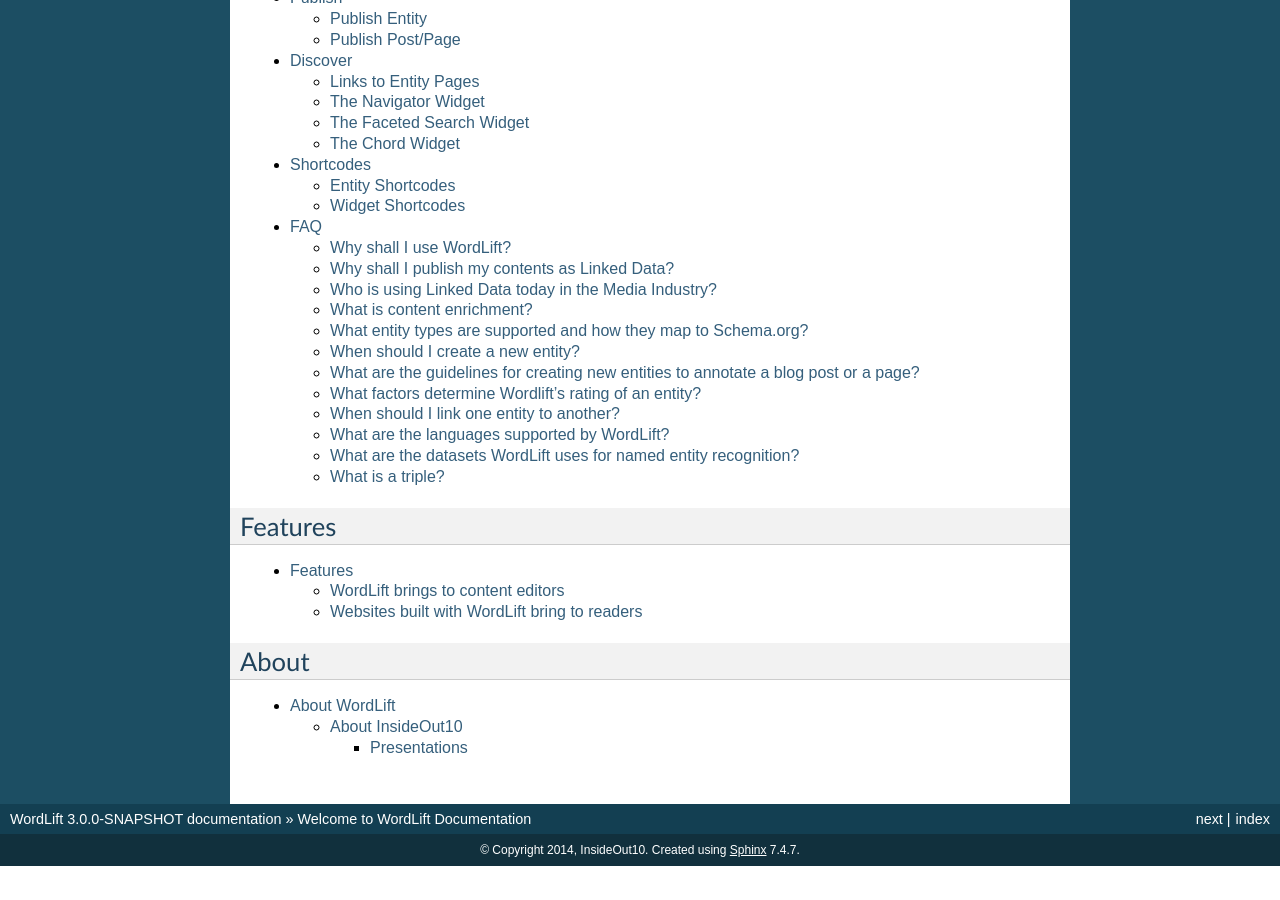
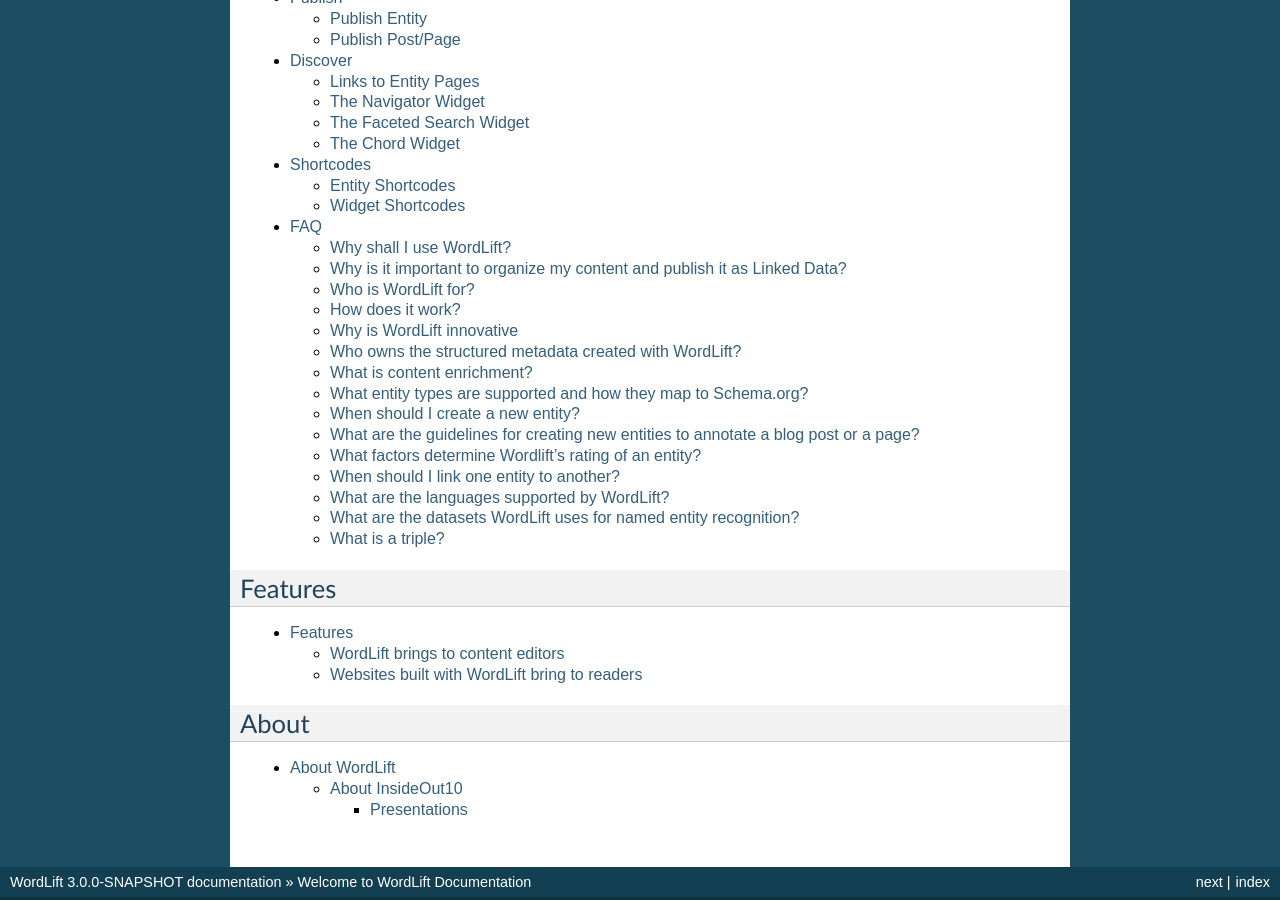
Before and after one commit to insideout10/wordlift-docs, a Sphinx documentation site: the page built from docs/index.rst, in a window 1280 px wide and 900 px high, scrolled down 962 px. Built offline with Sphinx 7.4.7, drawn with Linux system fonts in a browser that asks for light colours; before the commit the page ends 1828 px from its top, so only the background shows below that; some of the changed lines change nothing that is shown.

Commit message:
updating faq

```diff
--- a/docs/faq.rst
+++ b/docs/faq.rst
@@ -4,19 +4,49 @@
 Why shall I use WordLift?
 _____________
 
-The purpose of using WordLift is to (1) categorize your content, (2) help people find content of interest to them, and (3) help WordLift describe your content in *machine-readable* format so that other computers can re-use it.
+Throwing content online without context and analysis simply doesn’t work when the focus for digital news is on *interactivity*, *engagement* and *community*. <br />
+**WordLift** organizes knowledge, **reducing the complexity of content management and digital marketing operations**, letting bloggers and site owner **focus on stories and communities**. It offers meaningful *cross-media discovery* and *recommendations* that **increases content quality, exposure, trustworthiness and readership engagement**. <br />
+**WordLift** also publishes *linked data* as a new way to syndicate content and create new business models. <br />
 
-Why shall I publish my contents as Linked Data?
+Why is it important to organize my content and publish it as Linked Data?
 _____________
 
-Richer metadata helps making content discoverable, searchable, and provides new ways of reaching your audience.
-Organising web contents around concepts or entities rather than traditional web pages helps improving navigation, content re-use, content re-purposing and search engine rankings.
+Organizing web content around concepts rather than traditional web pages helps both users and machines finding and accessing it, improves **navigation**, **content re-use**, **content repurposing** and **search engine rankings**. <br />
+**Enriching content** with *contextual information*, *links* and *media*, from custom vocabularies and/or the wealth of **open data** available on the web, brings the user experience to a new level of engagement. <br />
+Structuring content with **richer metadata** and publishing it as [linked data](http://docs.wordlift.it/en/latest/key-concepts.html#linked-open-data) makes it **discoverable and searchable**, providing new ways of reaching targets.
 
-Organizing content based on semantic annotations, using unambiguous Linked Data identifiers, creates a richer navigation experience, bringing your user to a new level of engagement.
+Who is WordLift for?
+_____________
 
-Who is using Linked Data today in the Media Industry?
+**WordLift** is for all *bloggers*, *journalists*, and *content creators* publishing and fighting for readers’ attention on the web. <br />
+Online publishers and broadcasters like BBC, Financial Times, New York Times, Washington Post, Reuters and Associated Press are investing in **dynamic semantic publishing** and use [linked open data](http://docs.wordlift.it/en/latest/key-concepts.html#linked-open-data) to organise their news portals and content applications. <br />
+
+**WordLift** democratizes the field, bringing to the hands of all web content creators and publishers the technology to efficiently organize their content creation process and reach their tribes. <br />
+
+**WordLift** helps you create your own **knowledge graph** using the same technologies that giants like *Facebook*, *IBM* and *Google* are using to monetise their vast amount of data.
+
+How does it work?
 _____________
-Companies like BBC, Financial Times, New York Times, Washington Post, Reuters and Associated Press are investing in dynamic semantic publishing and use linked open data to organise their news portals and applications.
+
+To know more about how **WordLift** works, please [watch the step-by-step video tutorials](https://wordlift.io/#how-it-works) on our [website](https://wordlift.io). <br />
+**WordLift** works in subsequent stages. The first step provides a full text analysis and suggests entities and relationships to the user, classifying contents according to concepts stored in the *semantic graph* (DBpedia, Wikidata, GeoNames, etc.) and using schema.org vocabulary. Textual contents are structured: they can now be processed by machines and be connected to other datasets. Users can also create new entities, to complement the entities suggested automatically and form a proprietary vocabulary, according to the editorial plans. <br />
+
+**WordLift** also assists writers suggesting links, media and providing a set of powerful visualization widgets to connect and recommend alternative content. <br />
+
+Finally **WordLift** provides means to record all these relationships in a graph database combining structured, semistructured and unstructured data, which allows queries like *“find all contents related to concept_y and relevant for target_z”*. <br />
+
+Why is WordLift innovative
+_____________
+
+**WordLift** is **first-to-market** following a **“content organization” approach** which allows the classification and direct exploitation of proprietary content and structured metadata. <br />
+**Wordlift** helps publishers create their **knowledge graph**, *exploit it* and *monetize it*. <br />
+Finally **WordLift** complements the offer of plug-ins such as *SEO Ultimate* or *Yoast* **automatically adding schema.org mark-ups** to content, allowing search engines to properly index pages, increasing traffic from organic searches.
+
+Who owns the structured metadata created with WordLift?
+_____________
+
+**You do!** We believe content creators should retain the commercial value of their content and all the data they create, and exploit it through new business models based on **content syndication**, **data-as-a-service** and a stronger **relationship with their audience**. <br />
+This is stated in our [Terms of Service](https://wordlift.io/terms-of-service) and our [Privacy Policy](https://wordlift.io/privacy/) as well!
 
 What is content enrichment?
 _____________
```
